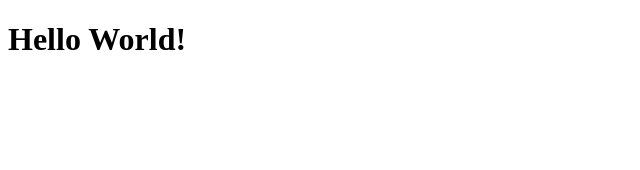
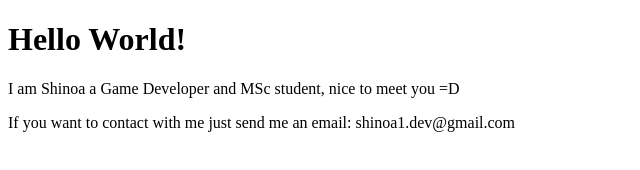
Before and after one commit to shinoa3/shinoa3.github.io, a plain HTML site: page index.html in a window 1280 px wide. Shown: the whole page, without its empty margins (0-640 px from the left). Drawn offline with Linux system fonts and the light colour scheme.

Commit message:
Update index.html

```diff
--- a/index.html
+++ b/index.html
@@ -7,5 +7,7 @@
 </head>
 <body>
     <h1>Hello World!</h1>
+    <p>I am Shinoa a Game Developer and MSc student, nice to meet you =D</p>
+    <p>If you want to contact with me just send me an email: shinoa1.dev@gmail.com</p>
 </body>
 </html>
```
